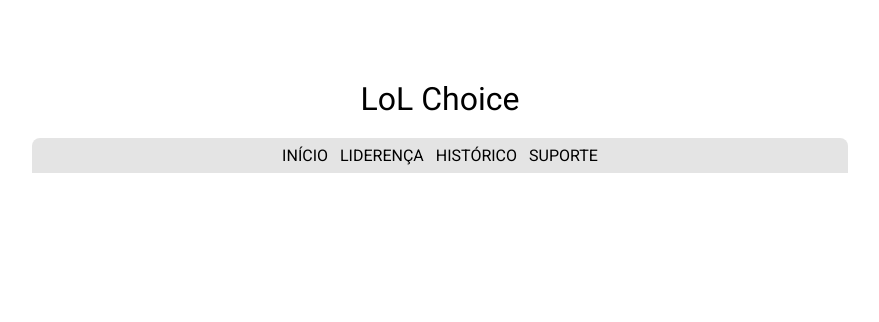
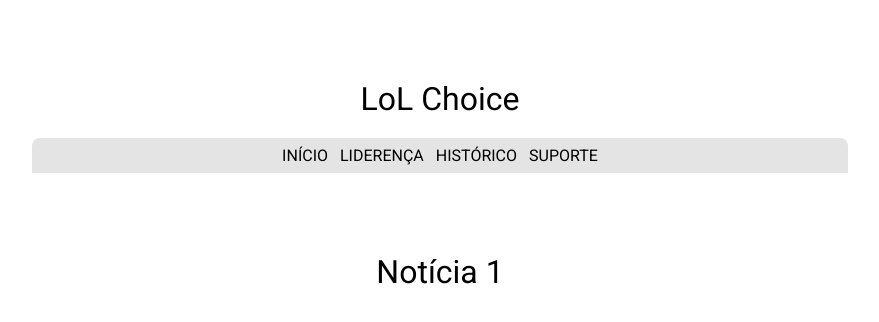
Before and after one commit to curtinaz/lolchoice, a website: page index.html in a window 1280 px wide. Shown: the whole page, without its empty margins (200-1079 px from the left). Drawn offline with Linux system fonts and the light colour scheme.

Commit message:
Update index.html

```diff
--- a/index.html
+++ b/index.html
@@ -17,7 +17,7 @@
     </div>
     <div id="content">
         <div class="noticia" id="news_1">
-
+            <h1>Notícia 1</h1>
         </div>
 
     </div>
```
